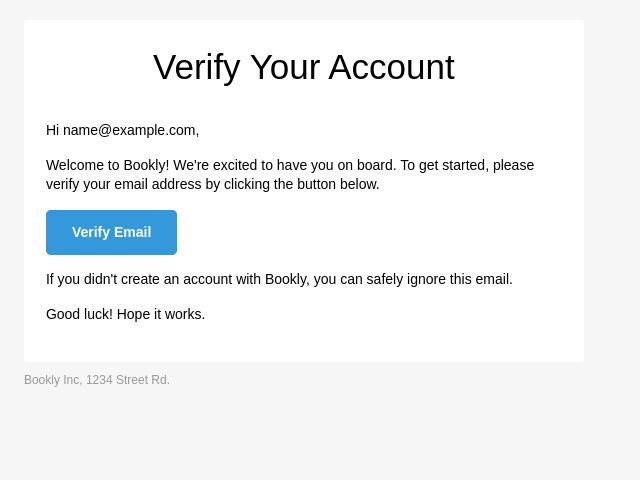
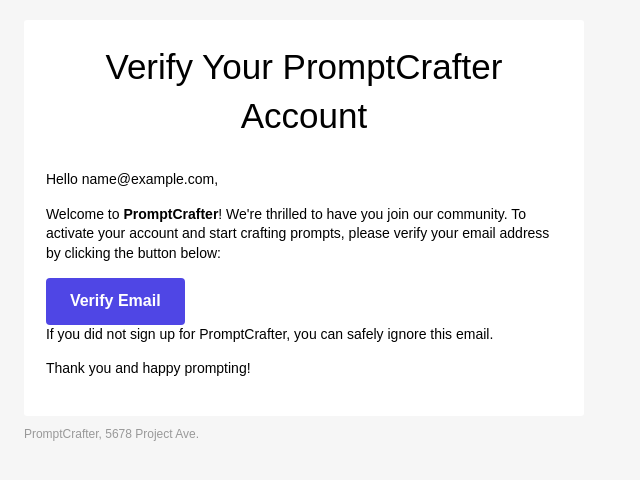
Before and after one commit to FIBA00/promptCrafter, a Python web app: template backend/templates/mail_templates/verify_account.html in a window 1280 px wide. Shown: the top 480 px of the page, without its empty margins (0-640 px from the left). Run offline with Jinja, Linux system fonts and the light colour scheme; the template is opened without the code that fills it: most values are stand-ins (such as "Sample title", 1, 10 or a date in 2020).

Commit message:
updated our email and docker compose

```diff
--- a/backend/templates/mail_templates/base.html
+++ b/backend/templates/mail_templates/base.html
@@ -155,8 +155,8 @@
                     <div class="footer">
                         <table border="0" cellpadding="0" cellspacing="0">
                             <tr>
-                                <td class="content-block">
-                                    <span class="apple-link">Bookly Inc, 1234 Street Rd.</span>
+                                <td>
+                                    <span>PromptCrafter, 5678 Project Ave.</span>
                                 </td>
                             </tr>
                         </table>
--- a/backend/templates/mail_templates/verify_account.html
+++ b/backend/templates/mail_templates/verify_account.html
@@ -1,25 +1,21 @@
 {% extends "base.html" %}
 
 {% block content %}
-<h1>Verify Your Account</h1>
-<p>Hi {{ email }},</p>
-<p>Welcome to Bookly! We're excited to have you on board. To get started, please verify your email address by clicking
-    the button below.</p>
-<table border="0" cellpadding="0" cellspacing="0" class="btn btn-primary">
+
+<h1>Verify Your PromptCrafter Account</h1>
+<p>Hello {{ email }},</p>
+<p>Welcome to <strong>PromptCrafter</strong>! We're thrilled to have you join our community. To activate your account
+    and start crafting prompts, please verify your email address by clicking the button below:</p>
+<table border="0" cellpadding="0" cellspacing="0" style="background:#4F46E5;border-radius:4px;">
     <tbody>
         <tr>
-            <td align="left">
-                <table border="0" cellpadding="0" cellspacing="0">
-                    <tbody>
-                        <tr>
-                            <td><a href="{{ link }}" target="_blank">Verify Email</a></td>
-                        </tr>
-                    </tbody>
-                </table>
+            <td align="center" style="padding:12px 24px;">
+                <a href="{{ link }}" target="_blank"
+                    style="color:#fff;text-decoration:none;font-weight:bold;font-size:16px;">Verify Email</a>
             </td>
         </tr>
     </tbody>
 </table>
-<p>If you didn't create an account with Bookly, you can safely ignore this email.</p>
-<p>Good luck! Hope it works.</p>
+<p>If you did not sign up for PromptCrafter, you can safely ignore this email.</p>
+<p>Thank you and happy prompting!</p>
 {% endblock %}
```
Also changed, not shown: backend/core/__init__.py (added), backend/services/__init__.py (added), backend/utility/__init__.py (added).
